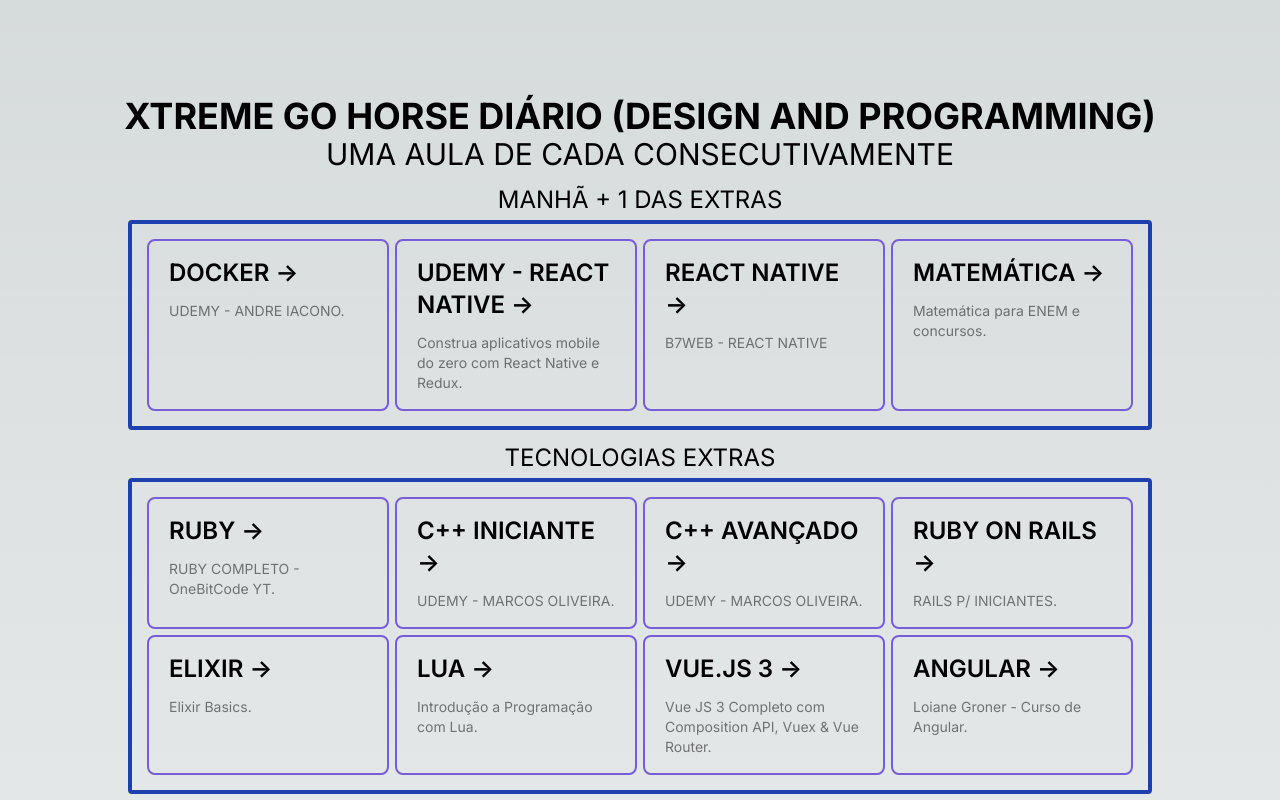
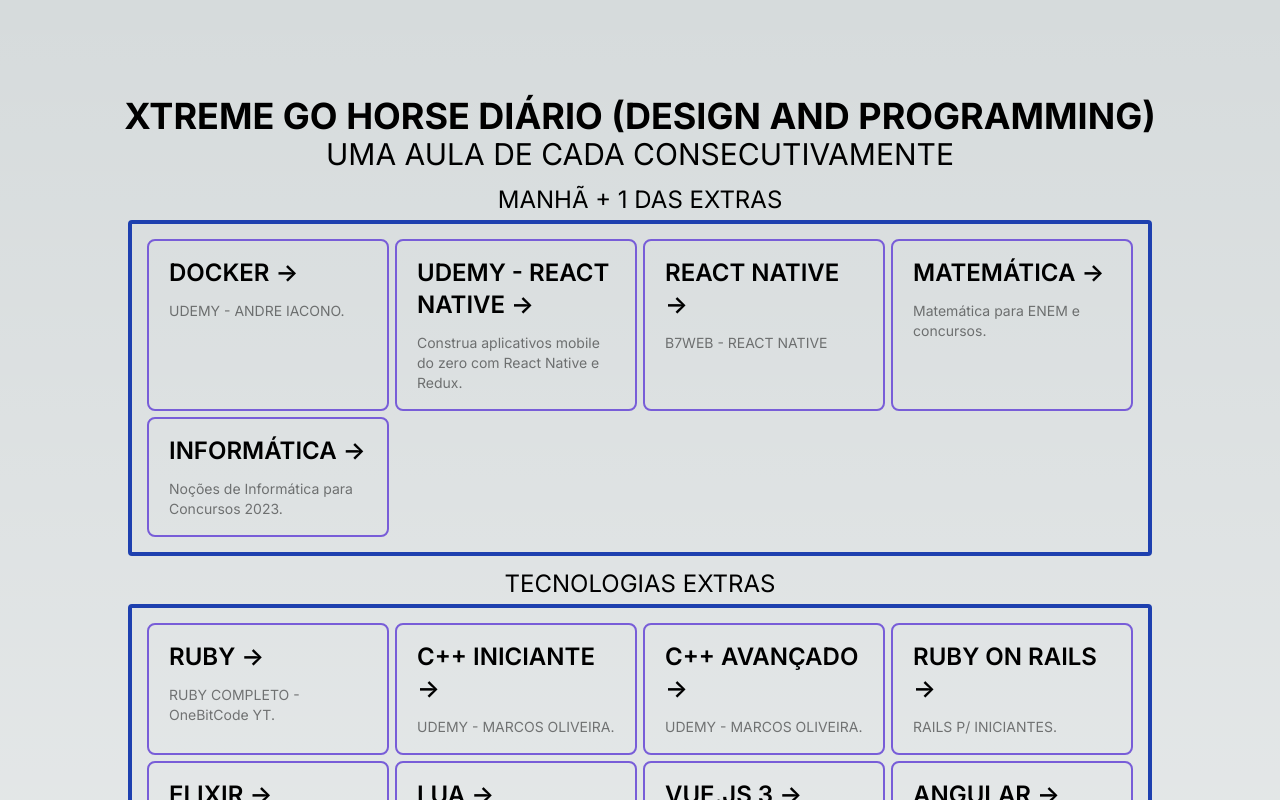
Before and after one commit to GamerCleanVic/design-dev, a Next.js app: page / in a window 1280 px wide. Shown: the top 800 px of the page. Built offline with nearby package versions, Linux system fonts and the light colour scheme.

Commit message:
Informática Para Concursos

```diff
--- a/src/app/page.tsx
+++ b/src/app/page.tsx
@@ -107,6 +107,23 @@
           </h2>
           <p className="m-0 max-w-[30ch] text-sm opacity-50">
           Matemática para ENEM e concursos.
+          </p>
+        </a>
+
+        <a
+          href="https://www.udemy.com/course-dashboard-redirect/?course_id=5560950"
+          className="group rounded-lg border border-transparent px-5 py-4 transition-colors hover:border-gray-300 hover:bg-gray-100 hover:dark:border-neutral-700 hover:dark:bg-neutral-800/30 card-buttom"
+          target="_blank"
+          rel="noopener noreferrer"
+        >
+          <h2 className="mb-3 text-2xl font-semibold">
+          INFORMÁTICA{" "}
+            <span className="inline-block transition-transform group-hover:translate-x-1 motion-reduce:transform-none">
+              -&gt;
+            </span>
+          </h2>
+          <p className="m-0 max-w-[30ch] text-sm opacity-50">
+          Noções de Informática para Concursos 2023.
           </p>
         </a>
 
```
